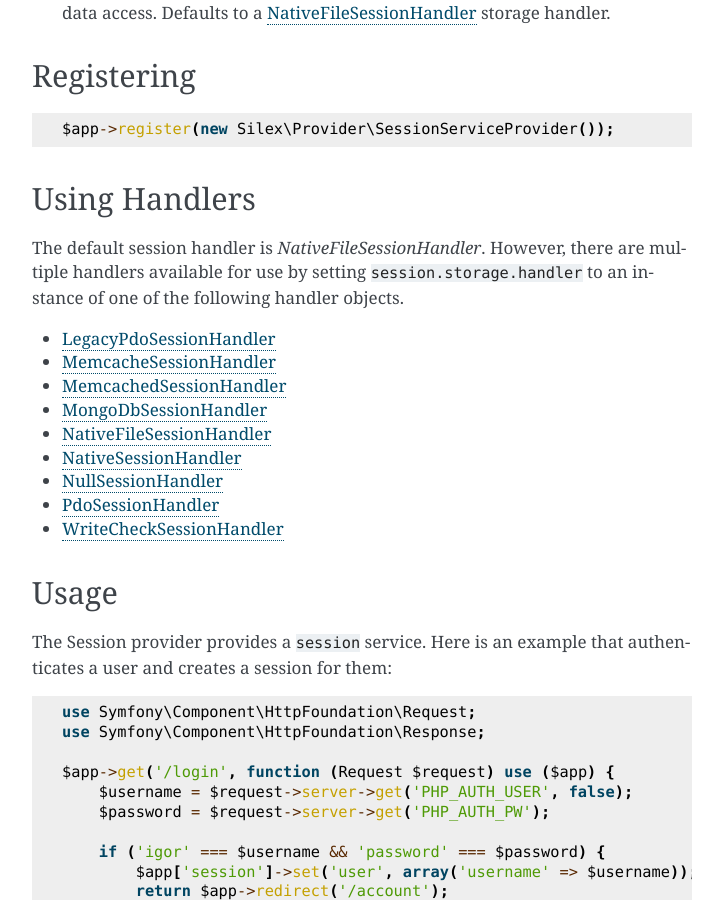
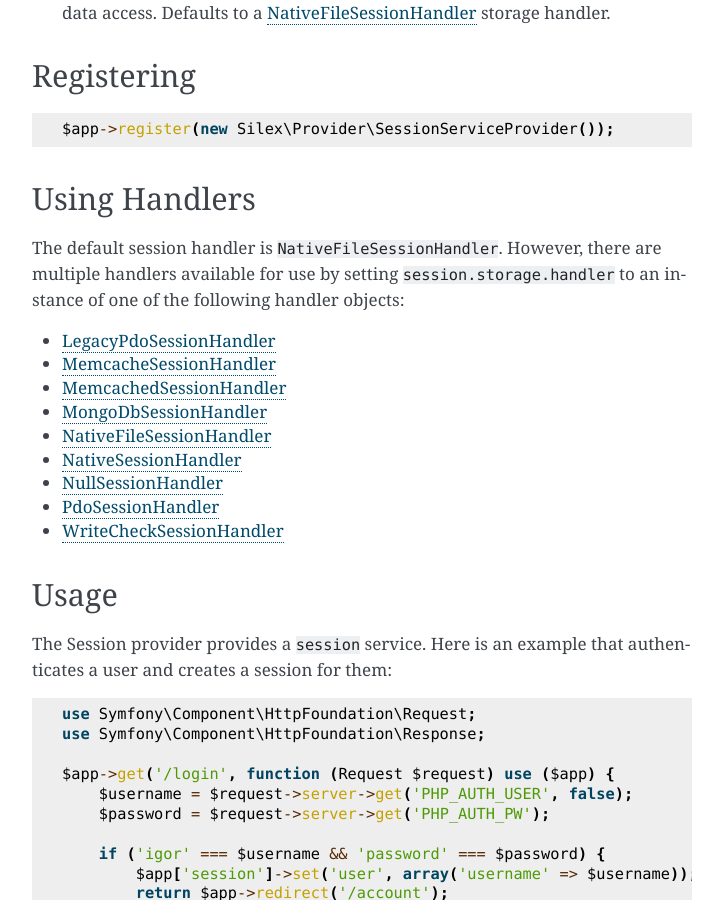
Before and after one commit to silexphp/Silex, a Sphinx documentation site: the page built from doc/providers/session.rst, in a window 1280 px wide and 900 px high, scrolled down 900 px. Shown: the whole window, without its empty margins (388-1111 px from the left). Built offline with Sphinx 7.4.7, drawn with Linux system fonts in a browser that asks for light colours.

Commit message:
fixed CS

```diff
--- a/doc/providers/session.rst
+++ b/doc/providers/session.rst
@@ -59,7 +59,9 @@ Registering
 Using Handlers
 --------------
 
-The default session handler is `NativeFileSessionHandler`. However, there are multiple handlers available for use by setting ``session.storage.handler`` to an instance of one of the following handler objects.
+The default session handler is ``NativeFileSessionHandler``. However, there are
+multiple handlers available for use by setting ``session.storage.handler`` to
+an instance of one of the following handler objects:
 
 * `LegacyPdoSessionHandler <http://api.symfony.com/master/Symfony/Component/HttpFoundation/Session/Storage/Handler/LegacyPdoSessionHandler.html>`_
 * `MemcacheSessionHandler <http://api.symfony.com/master/Symfony/Component/HttpFoundation/Session/Storage/Handler/MemcacheSessionHandler.html>`_
```
